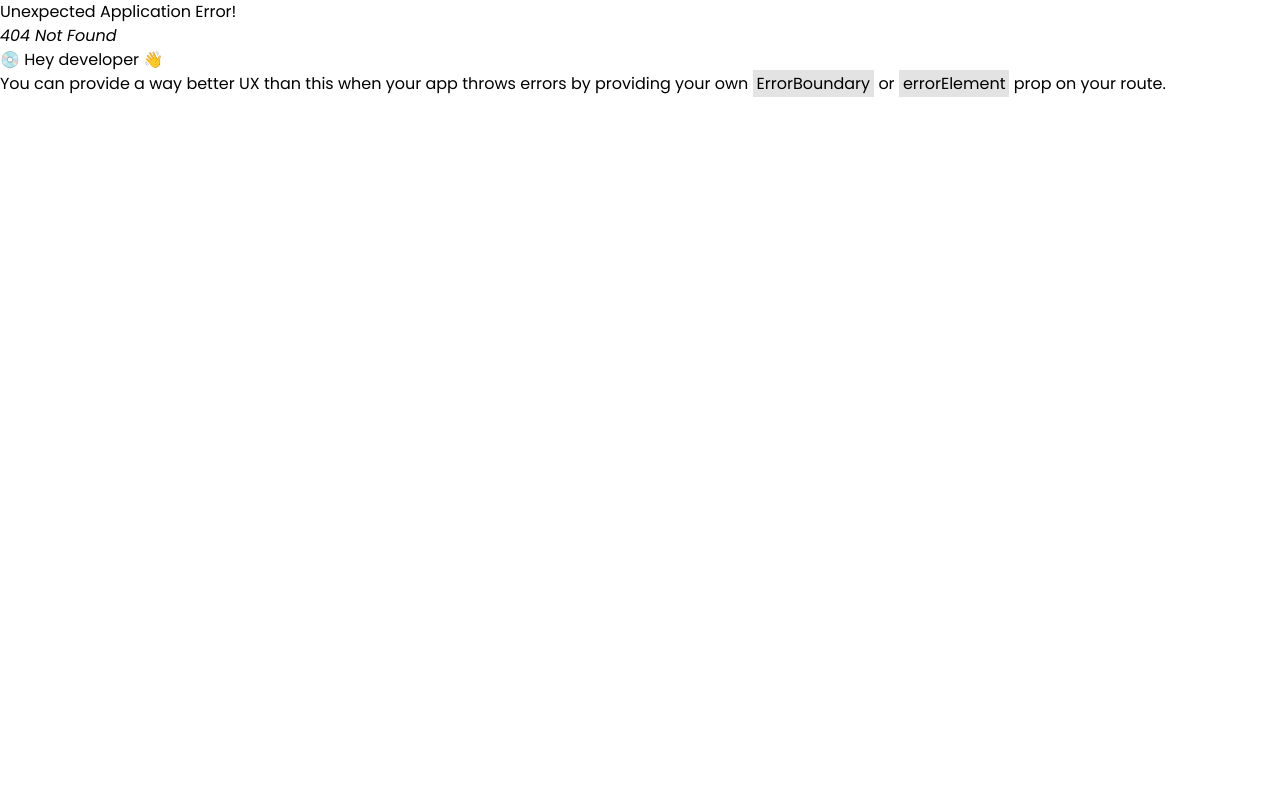
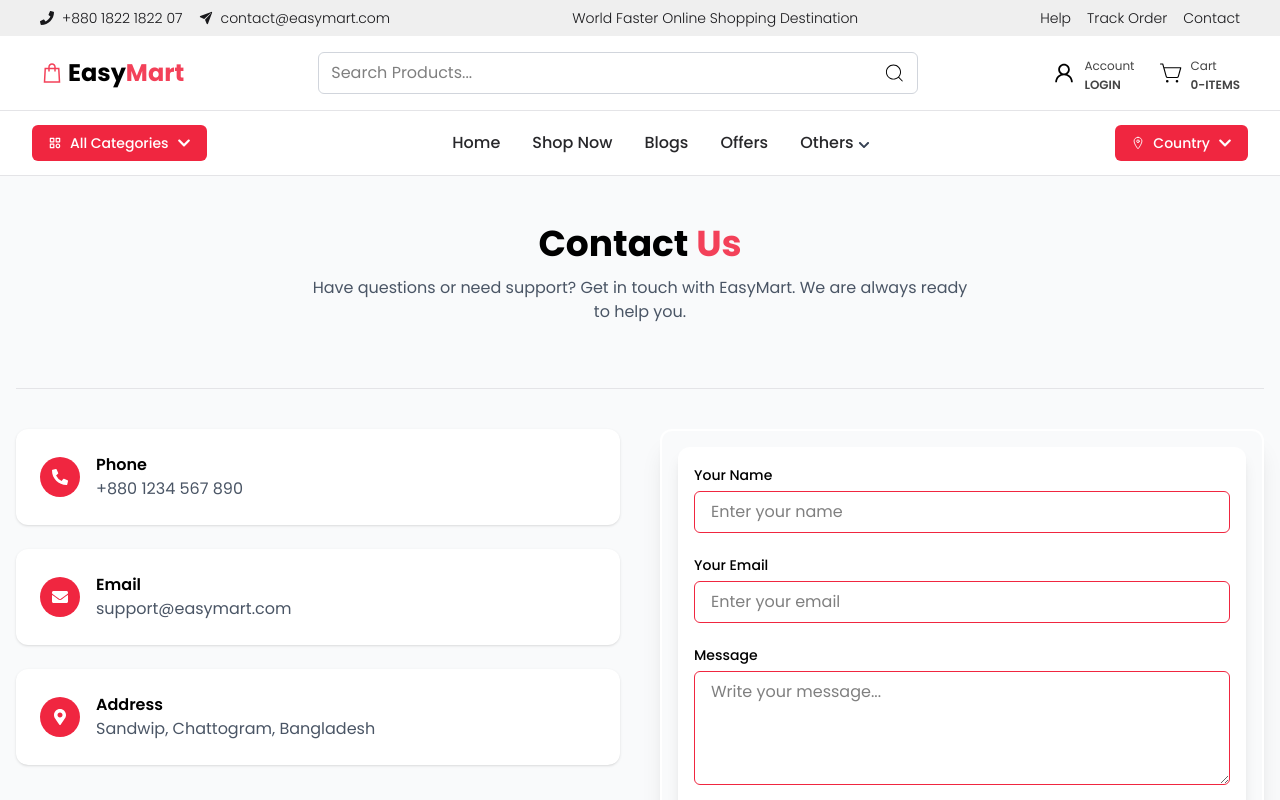
Before and after one commit to rehan606/EasyMart-Ecommerce-website, a React (Vite) app: page /contact in a window 1280 px wide. Before the commit this address had no page. Shown: the top 800 px of the page. Built offline with nearby package versions, Linux system fonts and the light colour scheme.

Commit message:
complete contact page

```diff
--- a/src/App.jsx
+++ b/src/App.jsx
@@ -6,6 +6,7 @@ import ShopPage from './Pages/ShopPage/ShopPage';
 import ProductDetails from './Pages/ProductsDetails/ProductDetails';
 import About from './Pages/About/About';
 import BlogPage from './Pages/BlogPage/BlogPage';
+import Contact from './Pages/Contact/Contact';
 
 const App = () => {
   const router = createBrowserRouter([
@@ -33,6 +34,10 @@ const App = () => {
           path: '/blogs',
           element: <BlogPage />
         },
+        {
+          path: '/contact',
+          element: <Contact />
+        },
       ]
     },
   ]);
--- a/src/Pages/About/About.jsx
+++ b/src/Pages/About/About.jsx
@@ -25,24 +25,9 @@ const About = () => {
 
             {/* ===== About Content ===== */}
             <section className="py-16 px-4">
-                <div className="max-w-6xl mx-auto grid grid-cols-1 md:grid-cols-2 gap-12 items-center">
+                <div className="max-w-6xl mx-auto grid grid-cols-1 md:grid-cols-2 gap-12 ">
 
-                {/* Text */}
-                <div>
-                    <h2 className="text-3xl font-bold mb-4 text-gray-800">
-                    Who We Are
-                    </h2>
-                    <p className="text-gray-600 leading-relaxed mb-4">
-                    EasyMart is an innovative e-commerce platform designed to make
-                    online shopping simple, fast, and reliable. We focus on delivering
-                    high-quality products while ensuring customer satisfaction at
-                    every step.
-                    </p>
-                    <p className="text-gray-600 leading-relaxed">
-                    Our goal is to empower customers with a smooth shopping journey,
-                    secure payments, and dependable after-sales support.
-                    </p>
-                </div>
+
 
                     {/* Image */}
                     <div className="flex items-center gap-4">
@@ -54,6 +39,33 @@ const About = () => {
                             <img className="w-96 rounded-lg" src={about2} alt="about-image" />
                             <img className="w-96 rounded-lg" src={about3} alt="about" />
                         </div>
+                    </div>
+
+                    {/* Text */}
+                    <div>
+                        <h2 className="text-3xl font-bold mb-4 text-gray-800">
+                        Who <span className="textColor1">We Are</span>
+                        </h2>
+                        <p className="text-gray-600 leading-relaxed mb-4 text-justify">
+                        EasyMart is an innovative e-commerce platform designed to make
+                        online shopping simple, fast, and reliable. We focus on delivering
+                        high-quality products while ensuring customer satisfaction at
+                        every step.
+                        </p>
+                        <p className="text-gray-600 leading-relaxed mb-4 text-justify">
+                        Our goal is to empower customers with a smooth shopping journey,
+                        secure payments, and dependable after-sales support.
+                        </p>
+                        <p className="text-gray-600 leading-relaxed mb-4 text-justify">
+                        EasyMart is an innovative e-commerce platform designed to make
+                        online shopping simple, fast, and reliable. We focus on delivering
+                        high-quality products while ensuring customer satisfaction at
+                        every step.
+                        </p>
+                        <p className="text-gray-600 leading-relaxed mb-4 text-justify">
+                        Our goal is to empower customers with a smooth shopping journey,
+                        secure payments, and dependable after-sales support.
+                        </p>
                     </div>
 
                 </div>
--- /dev/null
+++ b/src/Pages/Contact/Contact.jsx
@@ -0,0 +1,103 @@
+import React from "react";
+import { FaPhoneAlt, FaEnvelope, FaMapMarkerAlt } from "react-icons/fa";
+
+const Contact = () => {
+  return (
+    <section className="bg-gray-50 py-12">
+      <div className="container mx-auto px-4">
+
+        {/* ===== Header ===== */}
+        <div className="text-center mb-10">
+          <h1 className="text-3xl md:text-4xl font-bold mb-3">
+            Contact <span className="textColor1">Us</span>
+          </h1>
+          <p className="text-gray-600 max-w-2xl mx-auto">
+            Have questions or need support? Get in touch with EasyMart.
+            We are always ready to help you.
+          </p>
+        </div>
+
+        {/* ===== Main Content ===== */}
+        <div className="grid grid-cols-1 lg:grid-cols-2 gap-10 border-t border-zinc-200 mt-16 pt-10">
+
+          {/* ===== Contact Info ===== */}
+          <div className="space-y-6">
+            <div className="bg-white p-6 rounded-xl shadow flex items-center gap-4">
+              <div className="customBg text-white p-3 rounded-full">
+                <FaPhoneAlt />
+              </div>
+              <div>
+                <h3 className="font-semibold">Phone</h3>
+                <p className="text-gray-600">+880 1234 567 890</p>
+              </div>
+            </div>
+
+            <div className="bg-white p-6 rounded-xl shadow flex items-center gap-4">
+              <div className="customBg text-white p-3 rounded-full">
+                <FaEnvelope />
+              </div>
+              <div>
+                <h3 className="font-semibold">Email</h3>
+                <p className="text-gray-600">support@easymart.com</p>
+              </div>
+            </div>
+
+            <div className="bg-white p-6 rounded-xl shadow flex items-center gap-4">
+              <div className="customBg text-white p-3 rounded-full">
+                <FaMapMarkerAlt />
+              </div>
+              <div>
+                <h3 className="font-semibold">Address</h3>
+                <p className="text-gray-600">
+                  Sandwip, Chattogram, Bangladesh
+                </p>
+              </div>
+            </div>
+          </div>
+
+          {/* ===== Contact Form ===== */}
+          <div className=" p-4 border-2 border-white rounded-xl shadow-xl">
+            <form className="space-y-5 bg-white p-4 rounded-xl shadow-lg">
+              <div>
+                <label className="text-sm font-medium">Your Name</label>
+                <input
+                  type="text"
+                  placeholder="Enter your name"
+                  className="w-full mt-1 px-4 py-2 border customBorder rounded-md focus:outline-none focus:ring-2 focus:ring-black"
+                />
+              </div>
+
+              <div>
+                <label className="text-sm font-medium">Your Email</label>
+                <input
+                  type="email"
+                  placeholder="Enter your email"
+                  className="w-full mt-1 px-4 py-2 border customBorder rounded-md focus:outline-none focus:ring-2 focus:ring-black"
+                />
+              </div>
+
+              <div>
+                <label className="text-sm font-medium">Message</label>
+                <textarea
+                  rows="4"
+                  placeholder="Write your message..."
+                  className="w-full mt-1 px-4 py-2 border customBorder rounded-md focus:outline-none focus:ring-2 focus:ring-black"
+                ></textarea>
+              </div>
+
+              <button
+                type="submit"
+                className="w-full customBg text-white py-3 rounded-md font-medium hover:bg-gray-800 transition"
+              >
+                Send Message
+              </button>
+            </form>
+          </div>
+
+        </div>
+      </div>
+    </section>
+  );
+};
+
+export default Contact;
```
Lines whose indentation alone changed are shown as unchanged.
